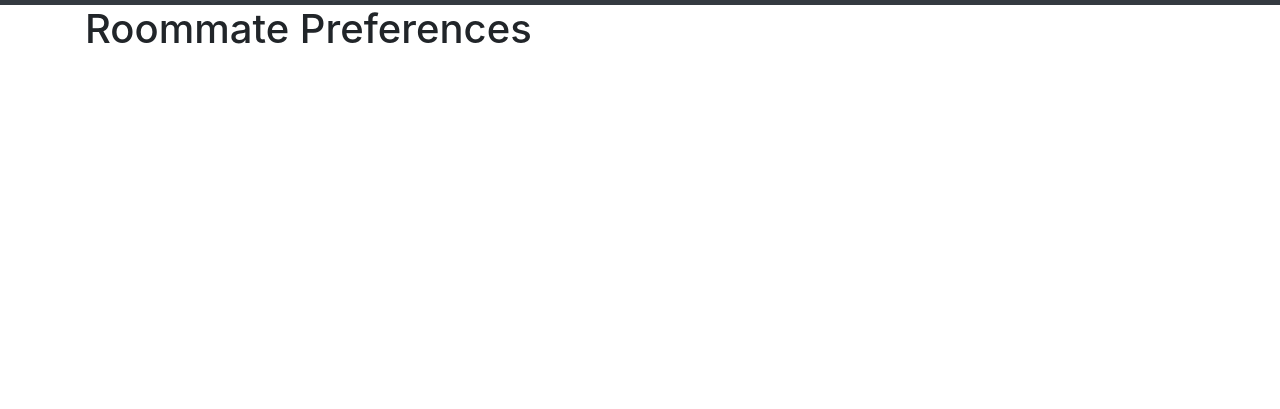
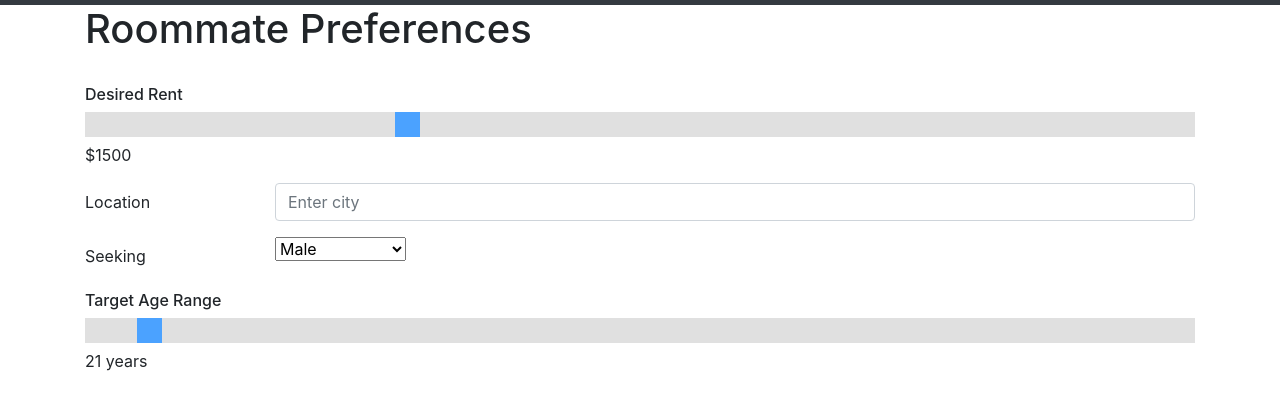
Before and after one commit to CSCI-3308-CU-Boulder/3308SP21_section023_2, a plain HTML site: page Project Code/SettingsPage/preferencesettings.html in a window 1280 px wide. Shown: the part 71-480 px from the top of the page. Drawn offline with nearby package versions, Linux system fonts and the light colour scheme.

Commit message:
Milestone committed.

```diff
--- a/Project Code/SettingsPage/preferencesettings.html
+++ b/Project Code/SettingsPage/preferencesettings.html
@@ -5,13 +5,14 @@
         <title>Roommate Preferences</title>
         <meta charset="utf-8">
         <meta name="viewport" content="width=device-width, initial-scale=1">
-        <link href="settings.css">
+        <link rel="stylesheet" type="text/css" href="settings.css">
         <link rel="stylesheet" href="https://maxcdn.bootstrapcdn.com/bootstrap/4.5.2/css/bootstrap.min.css">
         <link rel="stylesheet" href="https://cdn.jsdelivr.net/npm/bootstrap-icons@1.4.0/font/bootstrap-icons.css">
         <script src="https://ajax.googleapis.com/ajax/libs/jquery/3.5.1/jquery.min.js"></script>
         <script src="https://cdnjs.cloudflare.com/ajax/libs/popper.js/1.16.0/umd/popper.min.js"></script>
         <script src="https://maxcdn.bootstrapcdn.com/bootstrap/4.5.2/js/bootstrap.min.js"></script>
         <script src="https://unpkg.com/axios/dist/axios.min.js"></script>
+        <script src="settings.js"></script>
     </head>
 
     <body>
@@ -42,11 +43,41 @@
                 </li>
             </ul>
         </nav>
+
         <div class="container">
             <div id="preferencesettings">
                 <h1>Roommate Preferences</h1>
                 <br/>
             </div>
+            <h6>Desired Rent</h6>
+            <div class="slidecontainer">
+              <input type="range" min="100" max="5000" value="1500" class="slider"
+               id="rent" step = "100" oninput="outputUpdate(value)">
+            <p>$<output for="rent" id="volume">1500</output> </p>
         </div>
+        <div class="form-group row">
+            <label class="col-sm-2 col-form-label" for="location">Location</label>
+            <div class="col-sm-10">
+                <input type="text" class="form-control" name="location" id="location"  placeholder="Enter city">
+            </div>
+        </div>
+        <div class="form-group row">
+            <label class="col-sm-2 col-form-label" for="gender">Seeking</label>
+            <div class="col-sm-10">
+                <select name="gender" id="gender">
+                    <option value="male">Male</option>
+                    <option value="female">Female</option>
+                    <option value="other">No preference</option>
+                </select>
+            </div>
+        </div>
+
+        <h6>Target Age Range</h6>
+        <div class="slidecontainer">
+          <input type="range" min="18" max="80" value="21" class="slider"
+           id="age" step = "1" oninput="outputUpdate(value)">
+        <p><output for="age" id="volume">21</output> years</p>
+    </div>
+
     </body>
 </html>
--- a/Project Code/SettingsPage/settings.css
+++ b/Project Code/SettingsPage/settings.css
@@ -2,3 +2,42 @@
     color: rgb(255, 255, 255);
     background-color: rgb(48, 191, 235);
 }
+
+.slidecontainer {
+  width: 100%; /* Width of the outside container */
+}
+
+/* The slider itself */
+.slider {
+  -webkit-appearance: none;  /* Override default CSS styles */
+  appearance: none;
+  width: 100%; /* Full-width */
+  height: 25px; /* Specified height */
+  background: #d3d3d3; /* Grey background */
+  outline: none; /* Remove outline */
+  opacity: 0.7; /* Set transparency (for mouse-over effects on hover) */
+  -webkit-transition: .2s; /* 0.2 seconds transition on hover */
+  transition: opacity .2s;
+}
+
+/* Mouse-over effects */
+.slider:hover {
+  opacity: 1; /* Fully shown on mouse-over */
+}
+
+/* The slider handle (use -webkit- (Chrome, Opera, Safari, Edge) and -moz- (Firefox) to override default look) */
+.slider::-webkit-slider-thumb {
+  -webkit-appearance: none; /* Override default look */
+  appearance: none;
+  width: 25px; /* Set a specific slider handle width */
+  height: 25px; /* Slider handle height */
+  background: #007bff; /* blue background */
+  cursor: pointer; /* Cursor on hover */
+}
+
+.slider::-moz-range-thumb {
+  width: 25px; /* Set a specific slider handle width */
+  height: 25px; /* Slider handle height */
+  background: #4CAF50; /* Green background */
+  cursor: pointer; /* Cursor on hover */
+}
--- a/Project Code/SettingsPage/settings.js
+++ b/Project Code/SettingsPage/settings.js
@@ -6,3 +6,20 @@ admin.initializeApp({
   credential: admin.credential.cert(serviceAccount),
   databaseURL: "https://roomble-5fbeb-default-rtdb.firebaseio.com"
 });
+
+console.log("JS accessed");
+
+
+//var slider = document.getElementById("rent");
+//var output = document.getElementById("value");
+//output.innerHTML = slider.value; // Display the default slider value
+
+// Update the current slider value (each time you drag the slider handle)
+slider.oninput = function() {
+  output.innerHTML = slider.value;
+}
+
+
+function outputUpdate(vol){
+  document.querySelector('#volume').value = vol;
+}
```
Also changed, not shown: 2 other files.
